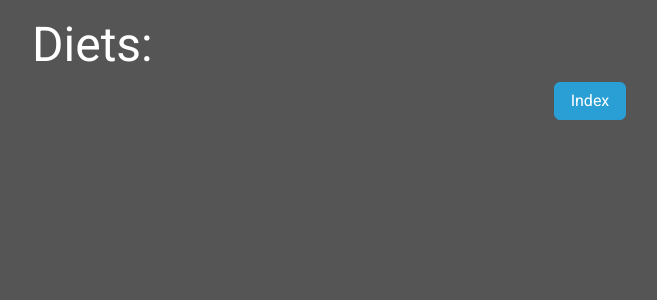
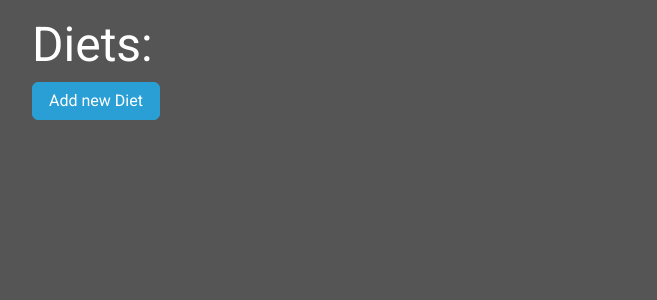
Before and after one commit to Samekmat/Plan-Diet, a Django app: template src/diets/templates/diets/diet_list.html in a window 1280 px wide. Shown: the part 74-374 px from the top of the page, without its empty margins (50-707 px from the left). Run offline with Django 3.2, Linux system fonts and the light colour scheme; the template is opened without the code that fills it, so the values that code supplies are empty.

Commit message:
refactor: [skip ci]:rename diet urls and add button on diet_list page

```diff
--- a/src/diets/templates/diets/diet_list.html
+++ b/src/diets/templates/diets/diet_list.html
@@ -4,11 +4,13 @@
 {% endblock %}
 {% block content %}
     <h2>Diets:</h2>
+    <a href="{% url 'diets:diet-create' %}" class="btn btn-primary">Add new Diet</a>
     {% for diet in pages %}
     <ul>
-        <li> <a class="btn btn-info btn-link widthe" href="/diet/{{ diet.id }}">{{ diet.name }}</a>
-                            <a class="btn btn-dark" href="/diet/update/{{ diet.id }}">modify</a>
-                            <a class="btn btn-danger" href="/diet/delete/{{ diet.id }}">delete</a>
+        <li>
+            <a class="btn btn-info" href="/diet/{{ diet.id }}">{{ diet.name }}</a>
+            <a class="btn btn-dark" href="/diet/update/{{ diet.id }}">modify</a>
+            <a class="btn btn-danger" href="/diet/delete/{{ diet.id }}">delete</a>
         </li>
     </ul>
     {% endfor %}
@@ -35,7 +37,4 @@
         </ul>
     {% endif %}
     </div>
-    <div class="d-flex justify-content-center">
-        <a href="{% url 'index' %}" class="btn btn-primary"> Index </a>
-    </div>
 {% endblock %}
```
Also changed, not shown: src/diets/urls.py (+5 -5 lines).
